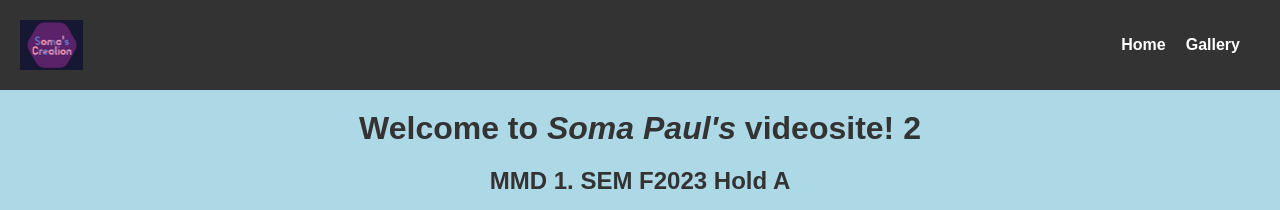
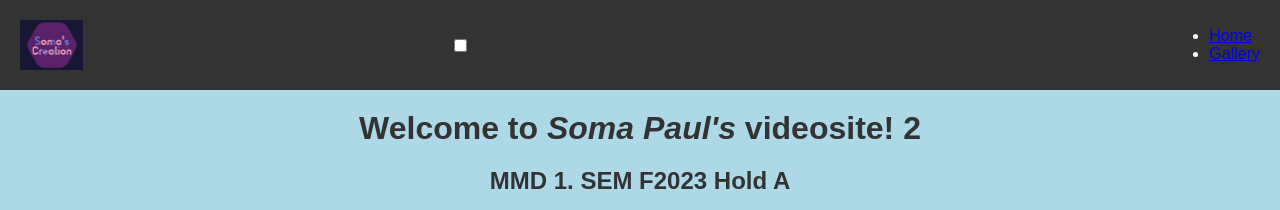
Before and after one commit to soma0148/Videosite, a plain HTML site: page index.html in a window 1280 px wide. Shown: the top 210 px of the page. Drawn offline with Linux system fonts and the light colour scheme.

Commit message:
top nav added

```diff
--- a/index.html
+++ b/index.html
@@ -6,20 +6,23 @@
   <link rel="stylesheet" href="style.css">
 </head>
 <body>
-  <header>
+  <header class="top-Nav"">
     <div class="logo">
       <a href="index.html">
 
       <img src="images/logo.jpg" alt="Logo">
       </a>
     </div>
-    <nav>
-      <ul>
+    <input id="menu-toggle" type="checkbox">
+      <label class="menu-button-container" for="menu-toggle">
+        <span class="menu-button"></span>
+      </label>
+      <ul class="menu">
         <li><a href="index.html">Home</a></li>
         <li><a href="galleri.html">Gallery</a></li>
+
       </ul>
-    </nav>
-  </header>
+    </header>
 
   <main>
     <h1>Welcome to <em>Soma Paul's</em> videosite! 2</h1>
```
